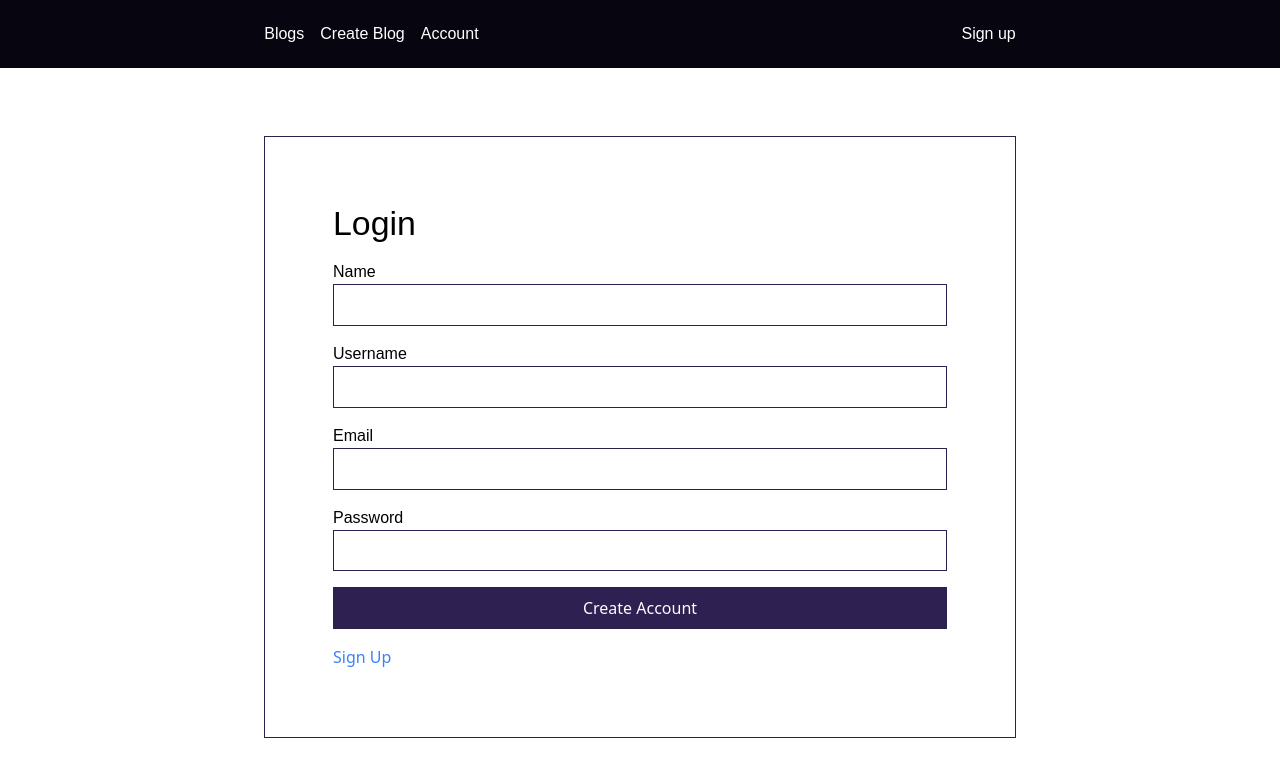
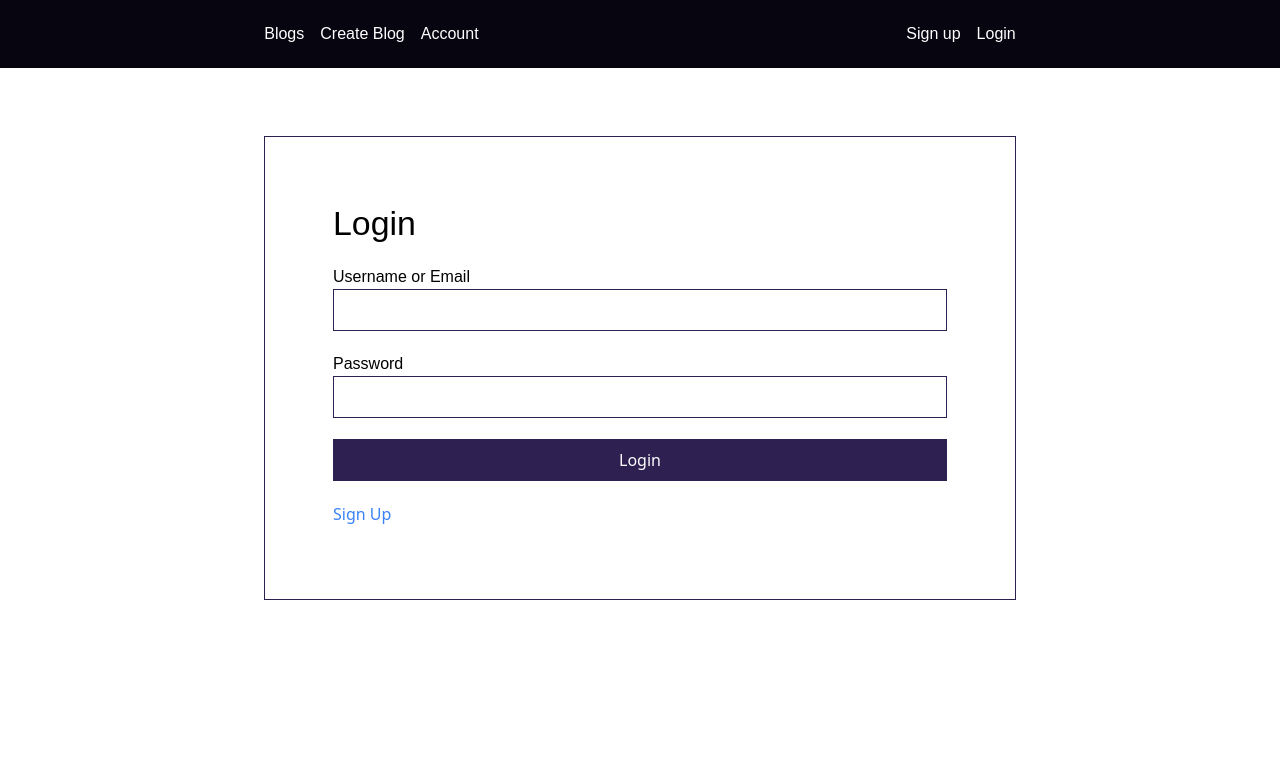
Before and after one commit to Christopher-Lamb/blog-app, a Gatsby site: page /login in a window 1280 px wide. Built offline with nearby package versions, Linux system fonts and the light colour scheme; Gatsby itself is replaced by a stand-in of ours.

Commit message:
Login Page

```diff
--- a/src/components/Navbar/Navbar.tsx
+++ b/src/components/Navbar/Navbar.tsx
@@ -18,9 +18,14 @@ const Navbar: React.FC = () => {
             </Link>
           </ul>
         </nav>
-        <Link to="/sign-up">
-          <span>Sign up</span>
-        </Link>
+        <div className="flex gap-2xsmall">
+          <Link to="/sign-up">
+            <span>Sign up</span>
+          </Link>
+          <Link to="/login">
+            <span>Login</span>
+          </Link>
+        </div>
       </div>
     </div>
   );
--- a/src/pages/login.tsx
+++ b/src/pages/login.tsx
@@ -9,27 +9,16 @@ const LoginPage: React.FC<PageProps> = () => {
       <Navbar />
       <Form className="grid gap-2xsmall p-2xsmall py-small sm:p-small md:p-med container xl:max-w-four mx-auto min-h-three bg-white text-black border border-primary mt-med">
         <h3 className="text-medlarge jost">Login</h3>
-        {/* Name */}
-        <Label label="Name">
+        <Label label="Username or Email">
           <Input />
         </Label>
-        {/* Username */}
-        <Label label="Username">
-          <Input />
-        </Label>
-
-        {/* Email */}
-        <Label label="Email">
-          <Input />
-        </Label>
-
         {/* Password */}
         <Label label="Password">
           <Input />
         </Label>
-        <Button className="h-small primary">Create Account</Button>
+        <Button className="h-small primary">Login</Button>
         <Link to="/sign-up">
-          <span className="text-blue-500">Sign Up</span>
+          <span className="text-blue-500 hover:underline hover:text-blue-400">Sign Up</span>
         </Link>
       </Form>
     </main>
```
